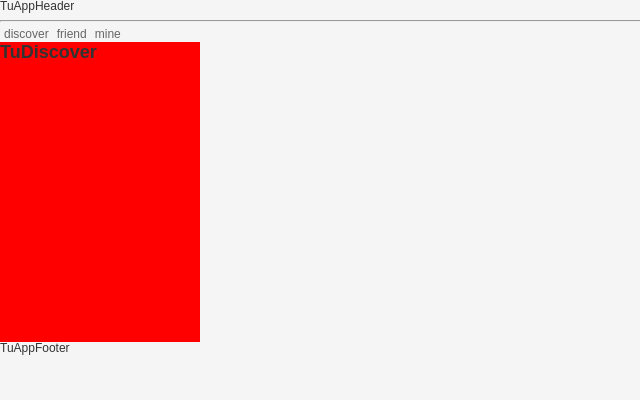
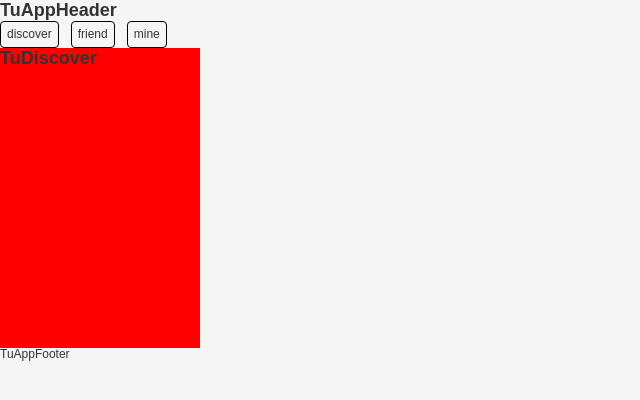
Before and after one commit to W433567423/NeteaseMusic, a React (Vite) app: page / in a window 1280 px wide. Shown: the top 400 px of the page, without its empty margins (0-640 px from the left). Built offline with nearby package versions, Linux system fonts and the light colour scheme.

Commit message:
feat: 路由

```diff
--- a/src/components/app-header/index.tsx
+++ b/src/components/app-header/index.tsx
@@ -1,14 +1,41 @@
 import {memo} from "react";
-import {NavLink} from "react-router-dom";
+import {useNavigate} from "react-router-dom";
 
 const TuAppHeader = memo(() => {
+    const router = useNavigate()
     return (
         <div>
-            TuAppHeader
-            <hr/>
-            <NavLink style={{padding: '4px'}} to="/">discover</NavLink>
-            <NavLink style={{padding: '4px'}} to="/friend">friend</NavLink>
-            <NavLink style={{padding: '4px'}} to="/mine">mine</NavLink>
+            <h2>TuAppHeader</h2>
+            <button style={{
+                cursor: 'pointer',
+                padding: '6px',
+                border: '1px solid #000',
+                borderRadius: '4px',
+                marginRight: '12px'
+            }}
+                    onClick={() => router('/')}>discover
+            </button>
+            <button style={{
+                cursor: 'pointer',
+                padding: '6px',
+                border: '1px solid #000',
+                borderRadius: '4px',
+                marginRight: '12px'
+            }}
+                    onClick={() => router('/friend')}>friend
+            </button>
+            <button style={{
+                cursor: 'pointer',
+                padding: '6px',
+                border: '1px solid #000',
+                borderRadius: '4px',
+                marginRight: '12px'
+            }}
+                    onClick={() => router('/mine')}>mine
+            </button>
+            {/*<NavLink style={{padding: '4px'}} to="/">discover</NavLink>*/}
+            {/*<NavLink style={{padding: '4px'}} to="/friend">friend</NavLink>*/}
+            {/*<NavLink style={{padding: '4px'}} to="/mine">mine</NavLink>*/}
         </div>
     )
 })
```
